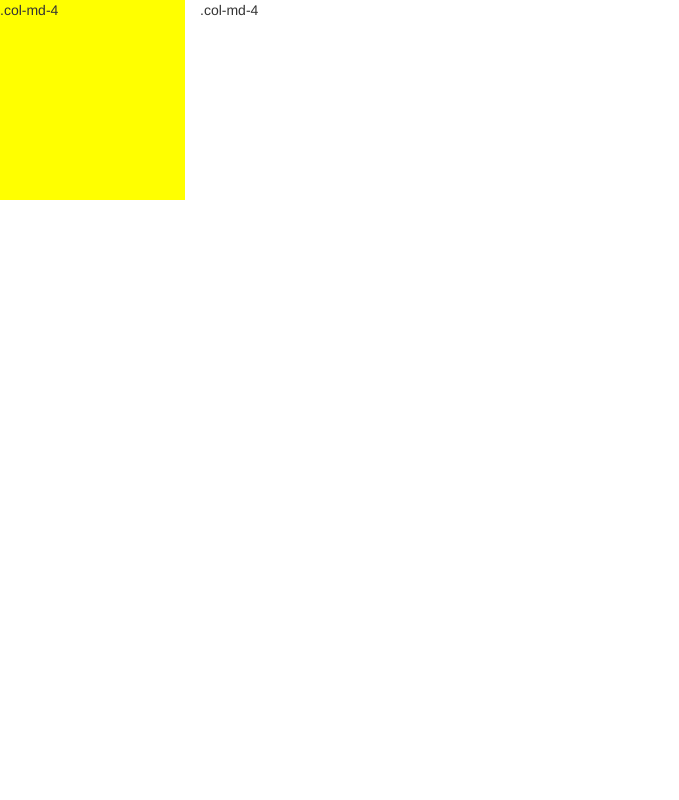
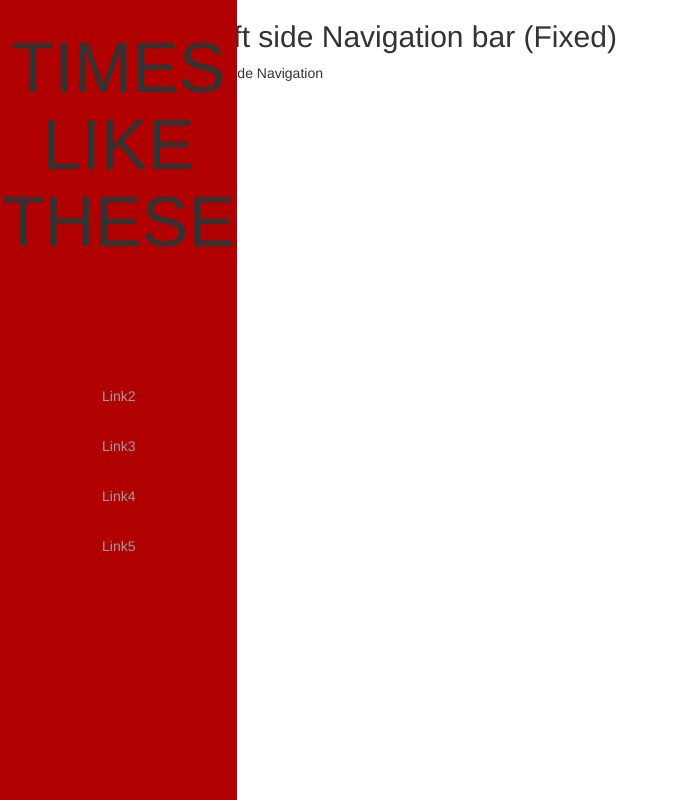
Before and after one commit to njdrl14/times_like_these, a website: page app/public/index.html in a window 1280 px wide. Shown: the whole page, without its empty margins (0-679 px from the left). Drawn offline with nearby package versions, Linux system fonts and the light colour scheme; a web font is replaced by a local one.

Commit message:
Started working on layout, nav sidebar almost finished

```diff
--- a/app/public/index.html
+++ b/app/public/index.html
@@ -8,19 +8,67 @@
 	<!-- Latest compiled and minified CSS -->
 <link rel="stylesheet" href="https://maxcdn.bootstrapcdn.com/bootstrap/3.3.7/css/bootstrap.min.css" integrity="sha384-BVYiiSIFeK1dGmJRAkycuHAHRg32OmUcww7on3RYdg4Va+PmSTsz/K68vbdEjh4u" crossorigin="anonymous">
 
-<link rel="stylesheet" type="text/css" href="style.css">
+<link href="https://fonts.googleapis.com/css?family=Francois+One" rel="stylesheet">
+
+
+<style type="text/css">
+
+	.navbar-fixed-left {
+  width: 237px;
+  position: fixed;
+  border-radius: 0;
+  height: 100%;
+  border: none;
+  background-color: #B00000;
+}
+
+.navbar-fixed-left .navbar-nav > li {
+  float: none;  /* Cancel default li float: left */
+  width: 139px;
+}
+
+.navbar-fixed-left + .container {
+  padding-left: 160px;
+}
+
+ul.nav.navbar-nav {
+    padding-left: 87px;
+    padding-top: 100px;
+}
+
+.name {
+	font-family: 'Francois One', sans-serif;
+	font-size: 70px;
+	margin-top: 30px;
+	font-color:black;
+	text-align: center;
+}
+
+/* On using dropdown menu (To right shift popuped) */
+
+}
+</style>
 </head>
 <body>
 
+		<div class="navbar navbar-inverse navbar-fixed-left">
+			<h1 class="name">
+				TIMES LIKE THESE
+			</h1>
+		  	<ul class="nav navbar-nav">
+			   <li><a href="#">Link2</a></li>
+			   <li><a href="#">Link3</a></li>
+			   <li><a href="#">Link4</a></li>
+			   <li><a href="#">Link5</a></li>
+		 	</ul>
+		</div>
+<div class="container">
+ <div class="row">
+   <h2>Left side Navigation bar (Fixed)</h2>
 
-	<div class="row">
-		<div class="col-md-4" id="navbar">.col-md-4</div>
-		<div class="col-md-8">.col-md-4</div>
-	</div>
+   <p>Left side Navigation</p>
+ </div>
+</div>
 
- <!-- jQuery (necessary for Bootstrap's JavaScript plugins) -->
- <script src="https://ajax.googleapis.com/ajax/libs/jquery/1.11.3/jquery.min.js"></script>
- <!-- Include all compiled plugins (below), or include individual files as needed -->
- <script src="js/bootstrap.min.js"></script>
  </body>
 </html>
--- a/app/public/style.css
+++ b/app/public/style.css
@@ -1,7 +1,5 @@
 #navbar {
 
 	background-color: yellow;
-	width: 200px;
-	height: 200px;
 
 }
```
Also changed, not shown: app/public/logo.JPG (added).
